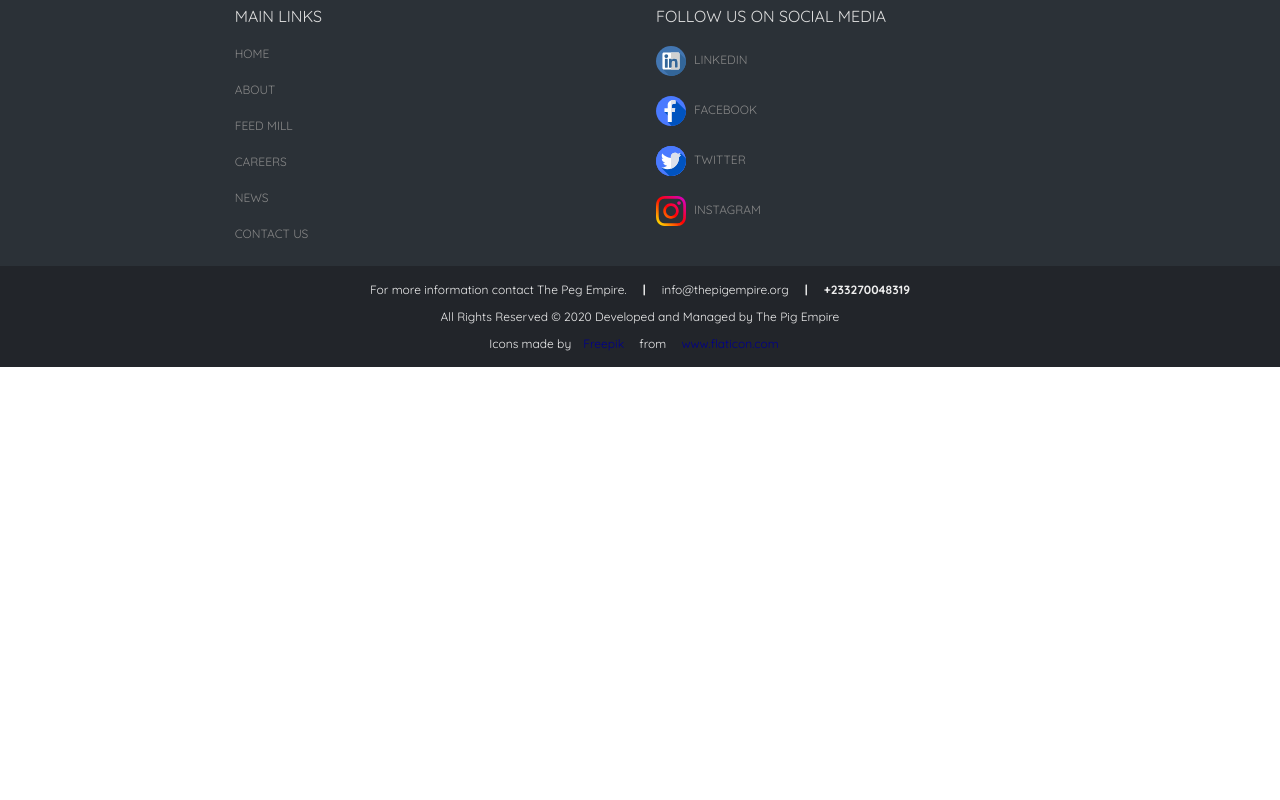
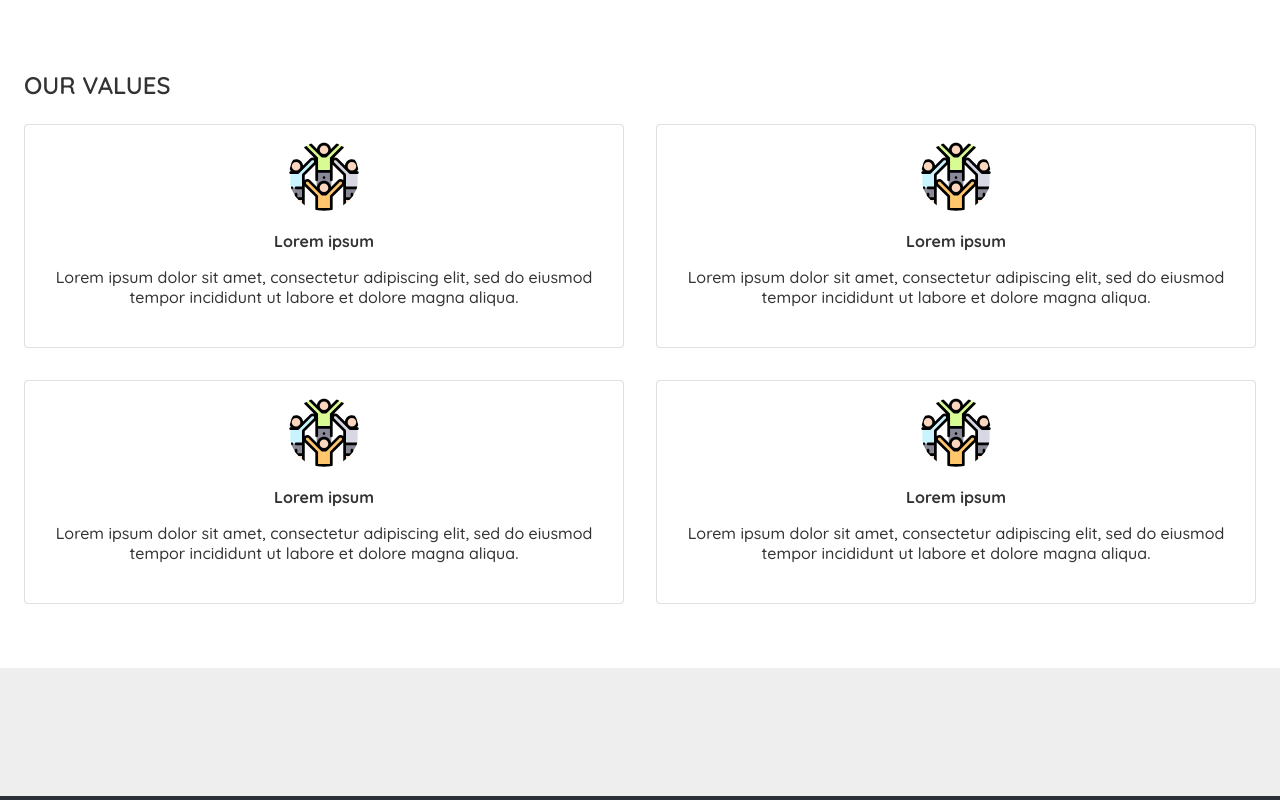
Before and after one commit to stanleyHayes/thepigempire, a React (Create React App) app: page / in a window 1280 px wide. Shown: the part 1940-2740 px from the top of the page. Before the commit the page ends 2307 px from the top, so only its background shows below. Built offline with nearby package versions, Linux system fonts and the light colour scheme.

Commit message:
Core values section added

```diff
--- a/src/App.css
+++ b/src/App.css
@@ -493,3 +493,7 @@ html, body {
 .font-weight-500{
   font-weight: 500;
 }
+
+.rounded-image{
+  border-radius: 50%;
+}
--- a/src/pages/home/HomePage.js
+++ b/src/pages/home/HomePage.js
@@ -1,6 +1,6 @@
 import React from "react";
 import Layout from "../../components/layout/Layout";
-import {Container, Grid, Button} from "@material-ui/core";
+import {Container, Grid, Button, Card, CardContent, Avatar} from "@material-ui/core";
 import Slider from "react-slick";
 import {ArrowForward} from "@material-ui/icons";
 import {Link} from "react-router-dom";
@@ -57,6 +57,7 @@ const HomePage = () => {
                     </div>
                 </Slider>
             </div>
+
             <section className="padding-vertical-huge">
                 <Container>
 
@@ -122,6 +123,113 @@ const HomePage = () => {
                     </div>
                 </Container>
             </section>
+
+            <section className="padding-vertical-huge light-background">
+                <Container>
+
+                    <Grid container={true}>
+                        <Grid item={true} xs={12}>
+                            <p className="sub-header text uppercase font-weight-bold">Our Values</p>
+                        </Grid>
+                    </Grid>
+
+                    <Grid container={true} spacing={4}>
+                        <Grid item={true} xs={12} md={6}>
+                            <div className="shadow">
+                                <Card variant="outlined">
+                                    <CardContent>
+                                        <div className="text-align-center">
+                                            <img
+                                                className="rounded-image"
+                                                alt="Happy Logo"
+                                                width={70}
+                                                height={70}
+                                                src={`${process.env.PUBLIC_URL}/images/happy.svg`}
+                                            />
+                                        </div>
+                                        <div>
+                                            <p className="text-align-center text font-weight-bold">Lorem ipsum</p>
+                                            <p className="text-align-center text font-weight-500">Lorem ipsum dolor sit amet, consectetur adipiscing elit, sed do eiusmod tempor incididunt ut labore et dolore magna aliqua.</p>
+                                        </div>
+                                    </CardContent>
+                                </Card>
+                            </div>
+                        </Grid>
+
+                        <Grid item={true} xs={12} md={6}>
+                            <div className="shadow">
+                                <Card variant="outlined">
+                                    <CardContent>
+                                        <div className="text-align-center">
+                                            <img
+                                                className="rounded-image"
+                                                alt="Happy Logo"
+                                                width={70}
+                                                height={70}
+                                                src={`${process.env.PUBLIC_URL}/images/happy.svg`}
+                                            />
+                                        </div>
+                                        <div>
+                                            <p className="text-align-center text font-weight-bold">Lorem ipsum</p>
+                                            <p className="text-align-center text font-weight-500">Lorem ipsum dolor sit amet, consectetur adipiscing elit, sed do eiusmod tempor incididunt ut labore et dolore magna aliqua.</p>
+                                        </div>
+                                    </CardContent>
+                                </Card>
+                            </div>
+                        </Grid>
+
+                        <Grid item={true} xs={12} md={6}>
+                            <div className="shadow">
+                                <Card variant="outlined">
+                                    <CardContent>
+                                        <div className="text-align-center">
+                                            <img
+                                                className="rounded-image"
+                                                alt="Happy Logo"
+                                                width={70}
+                                                height={70}
+                                                src={`${process.env.PUBLIC_URL}/images/happy.svg`}
+                                            />
+                                        </div>
+                                        <div>
+                                            <p className="text-align-center text font-weight-bold">Lorem ipsum</p>
+                                            <p className="text-align-center text font-weight-500">Lorem ipsum dolor sit amet, consectetur adipiscing elit, sed do eiusmod tempor incididunt ut labore et dolore magna aliqua.</p>
+                                        </div>
+                                    </CardContent>
+                                </Card>
+                            </div>
+                        </Grid>
+
+                        <Grid item={true} xs={12} md={6}>
+                            <div className="shadow">
+                                <Card variant="outlined">
+                                    <CardContent>
+                                        <div className="text-align-center">
+                                            <img
+                                                className="rounded-image"
+                                                alt="Happy Logo"
+                                                width={70}
+                                                height={70}
+                                                src={`${process.env.PUBLIC_URL}/images/happy.svg`}
+                                            />
+                                        </div>
+                                        <div>
+                                            <p className="text-align-center text font-weight-bold">Lorem ipsum</p>
+                                            <p className="text-align-center text font-weight-500">Lorem ipsum dolor sit amet, consectetur adipiscing elit, sed do eiusmod tempor incididunt ut labore et dolore magna aliqua.</p>
+                                        </div>
+                                    </CardContent>
+                                </Card>
+                            </div>
+                        </Grid>
+                    </Grid>
+                </Container>
+            </section>
+
+            <section className="padding-vertical-huge">
+                <Container>
+
+                </Container>
+            </section>
         </Layout>
     )
 }
```
Also changed, not shown: src/components/shared/ContactForm.js (added, +14 -0 lines).
